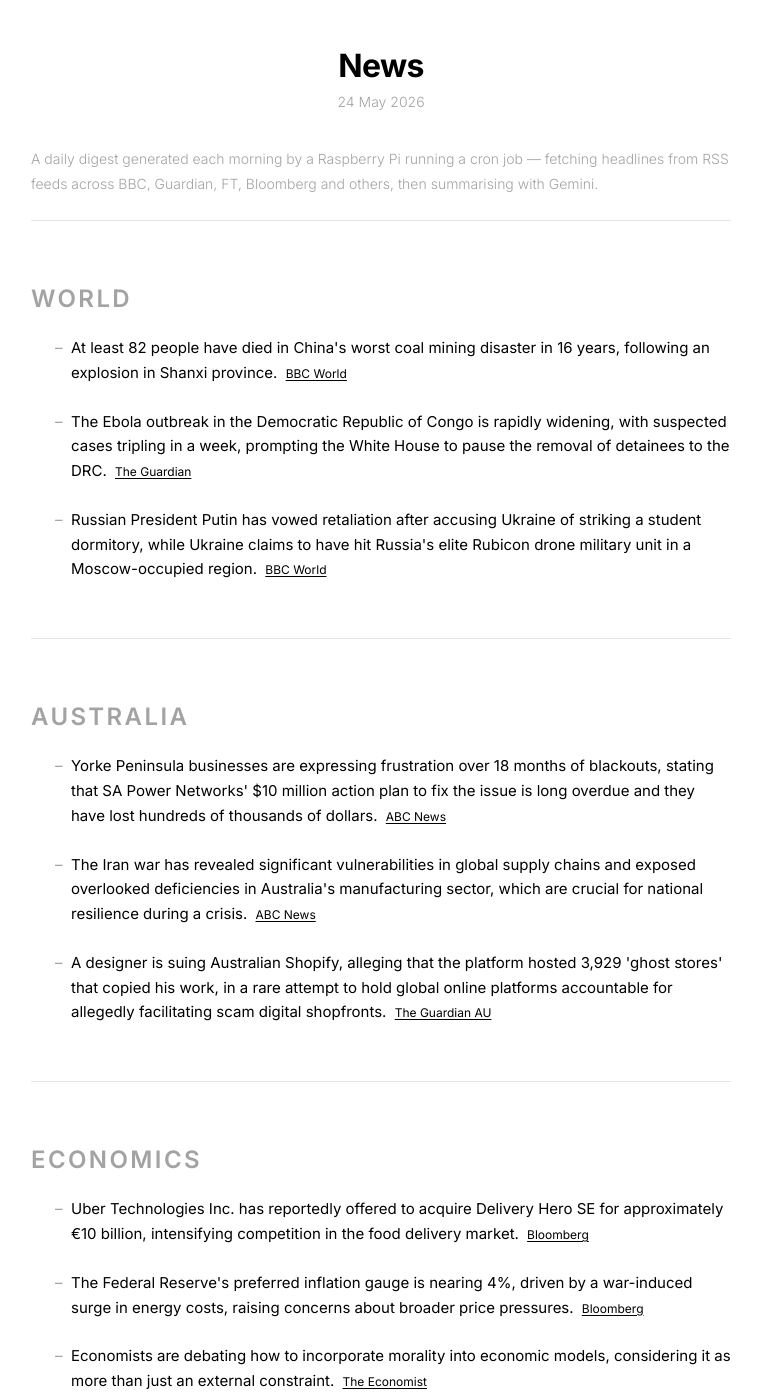
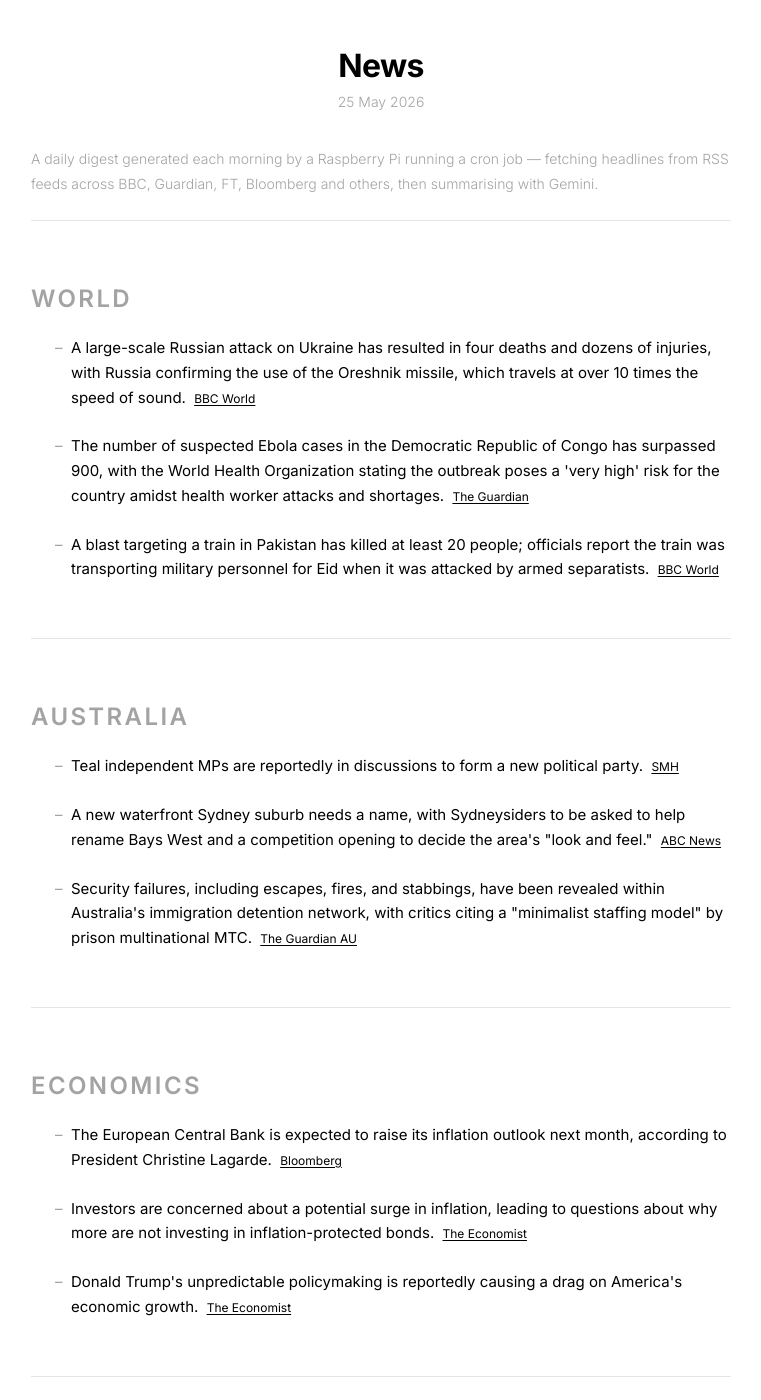
Before and after one commit to s-jac/s-jac.github.io, a Jekyll site: the page built from projects/news.html, in a window 1280 px wide and 1400 px high. Shown: the whole window, without its empty margins (259-1020 px from the left). Built offline with Jekyll 4.4.1, drawn with Linux system fonts in a browser that asks for light colours; some of the changed text lies outside the part shown.

Commit message:
daily news update 25 May 2026

```diff
--- a/_data/news.json
+++ b/_data/news.json
@@ -1,22 +1,22 @@
 {
-  "date": "24 May 2026",
-  "generated_at": "2026-05-23T21:00:27.661764+00:00",
+  "date": "25 May 2026",
+  "generated_at": "2026-05-24T21:00:26.490667+00:00",
   "sections": [
     {
       "heading": "World",
       "bullets": [
         {
-          "text": "At least 82 people have died in China's worst coal mining disaster in 16 years, following an explosion in Shanxi province.",
+          "text": "A large-scale Russian attack on Ukraine has resulted in four deaths and dozens of injuries, with Russia confirming the use of the Oreshnik missile, which travels at over 10 times the speed of sound.",
           "source": "BBC World",
           "url": "https://www.bbc.com/news/world"
         },
         {
-          "text": "The Ebola outbreak in the Democratic Republic of Congo is rapidly widening, with suspected cases tripling in a week, prompting the White House to pause the removal of detainees to the DRC.",
+          "text": "The number of suspected Ebola cases in the Democratic Republic of Congo has surpassed 900, with the World Health Organization stating the outbreak poses a 'very high' risk for the country amidst health worker attacks and shortages.",
           "source": "The Guardian",
           "url": "https://www.theguardian.com"
         },
         {
-          "text": "Russian President Putin has vowed retaliation after accusing Ukraine of striking a student dormitory, while Ukraine claims to have hit Russia's elite Rubicon drone military unit in a Moscow-occupied region.",
+          "text": "A blast targeting a train in Pakistan has killed at least 20 people; officials report the train was transporting military personnel for Eid when it was attacked by armed separatists.",
           "source": "BBC World",
           "url": "https://www.bbc.com/news/world"
         }
@@ -26,17 +26,17 @@
       "heading": "Australia",
       "bullets": [
         {
-          "text": "Yorke Peninsula businesses are expressing frustration over 18 months of blackouts, stating that SA Power Networks' $10 million action plan to fix the issue is long overdue and they have lost hundreds of thousands of dollars.",
+          "text": "Teal independent MPs are reportedly in discussions to form a new political party.",
+          "source": "SMH",
+          "url": "https://www.smh.com.au"
+        },
+        {
+          "text": "A new waterfront Sydney suburb needs a name, with Sydneysiders to be asked to help rename Bays West and a competition opening to decide the area's \"look and feel.\"",
           "source": "ABC News",
           "url": "https://www.abc.net.au/news"
         },
         {
-          "text": "The Iran war has revealed significant vulnerabilities in global supply chains and exposed overlooked deficiencies in Australia's manufacturing sector, which are crucial for national resilience during a crisis.",
-          "source": "ABC News",
-          "url": "https://www.abc.net.au/news"
-        },
-        {
-          "text": "A designer is suing Australian Shopify, alleging that the platform hosted 3,929 'ghost stores' that copied his work, in a rare attempt to hold global online platforms accountable for allegedly facilitating scam digital shopfronts.",
+          "text": "Security failures, including escapes, fires, and stabbings, have been revealed within Australia's immigration detention network, with critics citing a \"minimalist staffing model\" by prison multinational MTC.",
           "source": "The Guardian AU",
           "url": "https://www.theguardian.com/au"
         }
@@ -46,17 +46,17 @@
       "heading": "Economics",
       "bullets": [
         {
-          "text": "Uber Technologies Inc. has reportedly offered to acquire Delivery Hero SE for approximately €10 billion, intensifying competition in the food delivery market.",
+          "text": "The European Central Bank is expected to raise its inflation outlook next month, according to President Christine Lagarde.",
           "source": "Bloomberg",
           "url": "https://www.bloomberg.com/markets"
         },
         {
-          "text": "The Federal Reserve's preferred inflation gauge is nearing 4%, driven by a war-induced surge in energy costs, raising concerns about broader price pressures.",
-          "source": "Bloomberg",
-          "url": "https://www.bloomberg.com/markets"
+          "text": "Investors are concerned about a potential surge in inflation, leading to questions about why more are not investing in inflation-protected bonds.",
+          "source": "The Economist",
+          "url": "https://www.economist.com/finance-and-economics"
         },
         {
-          "text": "Economists are debating how to incorporate morality into economic models, considering it as more than just an external constraint.",
+          "text": "Donald Trump's unpredictable policymaking is reportedly causing a drag on America's economic growth.",
           "source": "The Economist",
           "url": "https://www.economist.com/finance-and-economics"
         }
```
